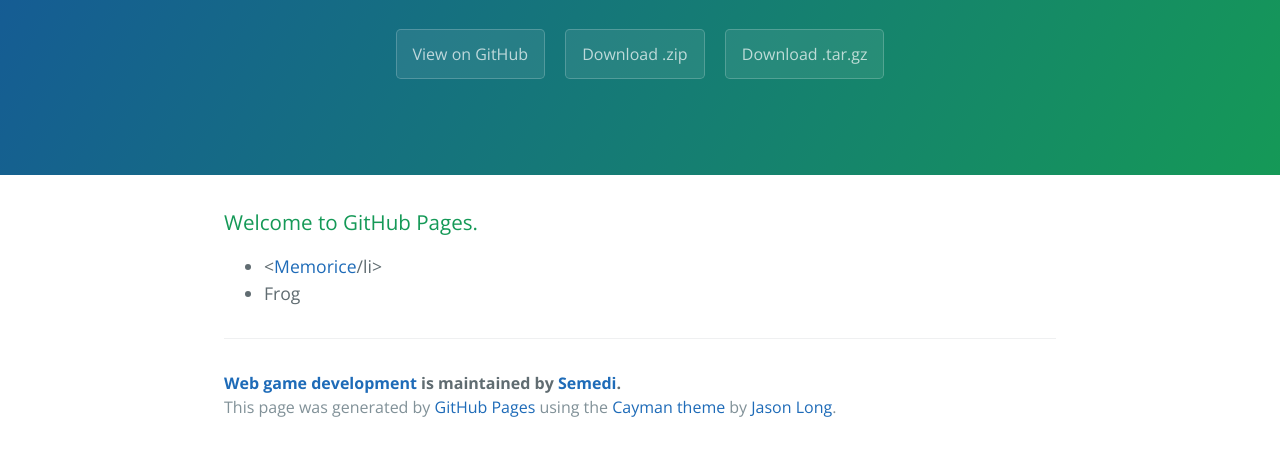
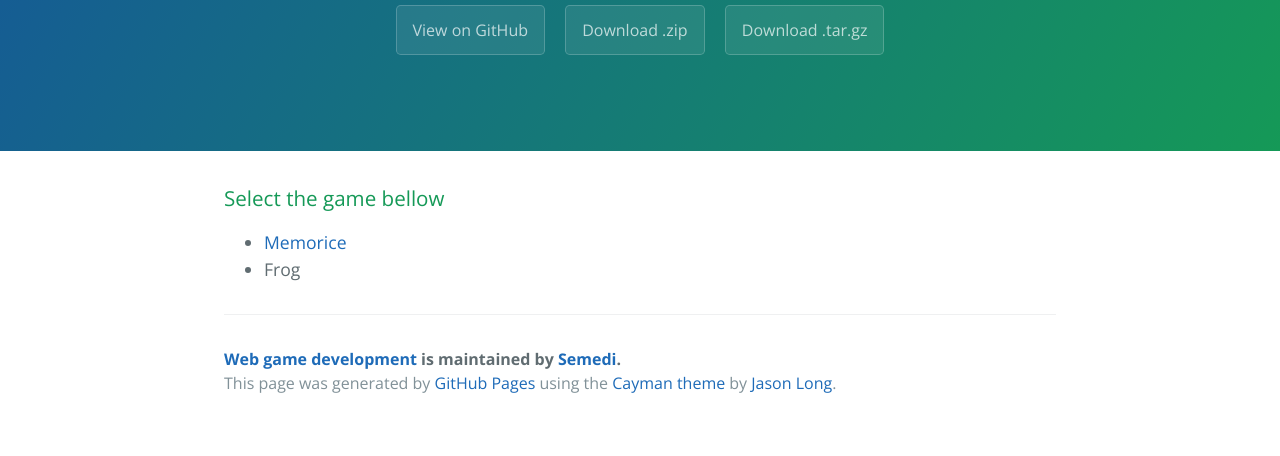
Before and after one commit to Semedi/Web_game_development, a plain HTML site: page index.html in a window 1280 px wide. Shown: the part 232-688 px from the top of the page. Drawn offline with nearby package versions, Linux system fonts and the light colour scheme.

Commit message:
Update index.html

```diff
--- a/index.html
+++ b/index.html
@@ -1,4 +1,3 @@
-<<<<<<< HEAD
 <!DOCTYPE html>
 <html lang="en-us">
   <head>
@@ -21,12 +20,12 @@
 
     <section class="main-content">
       <h3>
-<a id="welcome-to-github-pages" class="anchor" href="#welcome-to-github-pages" aria-hidden="true"><span aria-hidden="true" class="octicon octicon-link"></span></a>Welcome to GitHub Pages.</h3>
+<a id="welcome-to-github-pages" class="anchor" href="#welcome-to-github-pages" aria-hidden="true"><span aria-hidden="true" class="octicon octicon-link"></span></a>Select the game bellow</h3>
 
   <div id='container'>
-	<ul>
-	<li><<a href="practica1/index.html">Memorice</a>/li>
-    <li>Frog</li>
+  <ul>
+	<li><a href="practica1/index.html">Memorice</a></li>
+        <li>Frog</li>
   </ul>
 
   </div>
```
